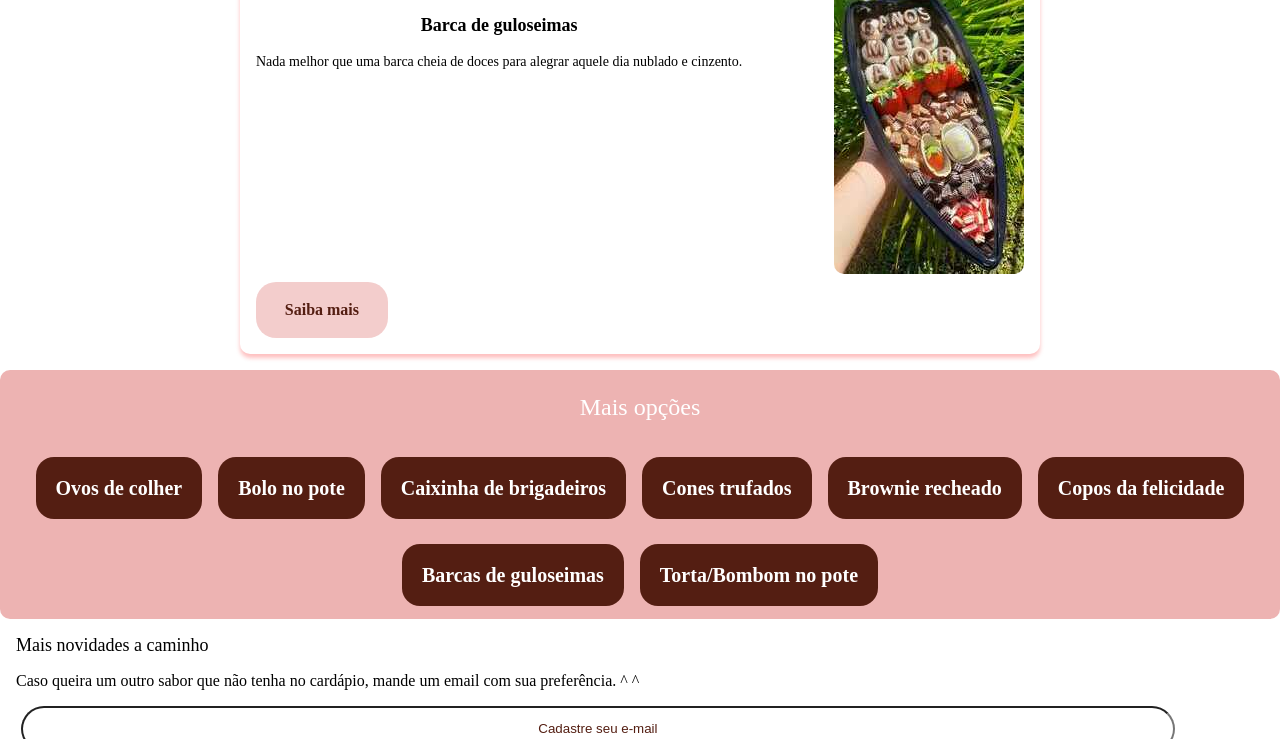
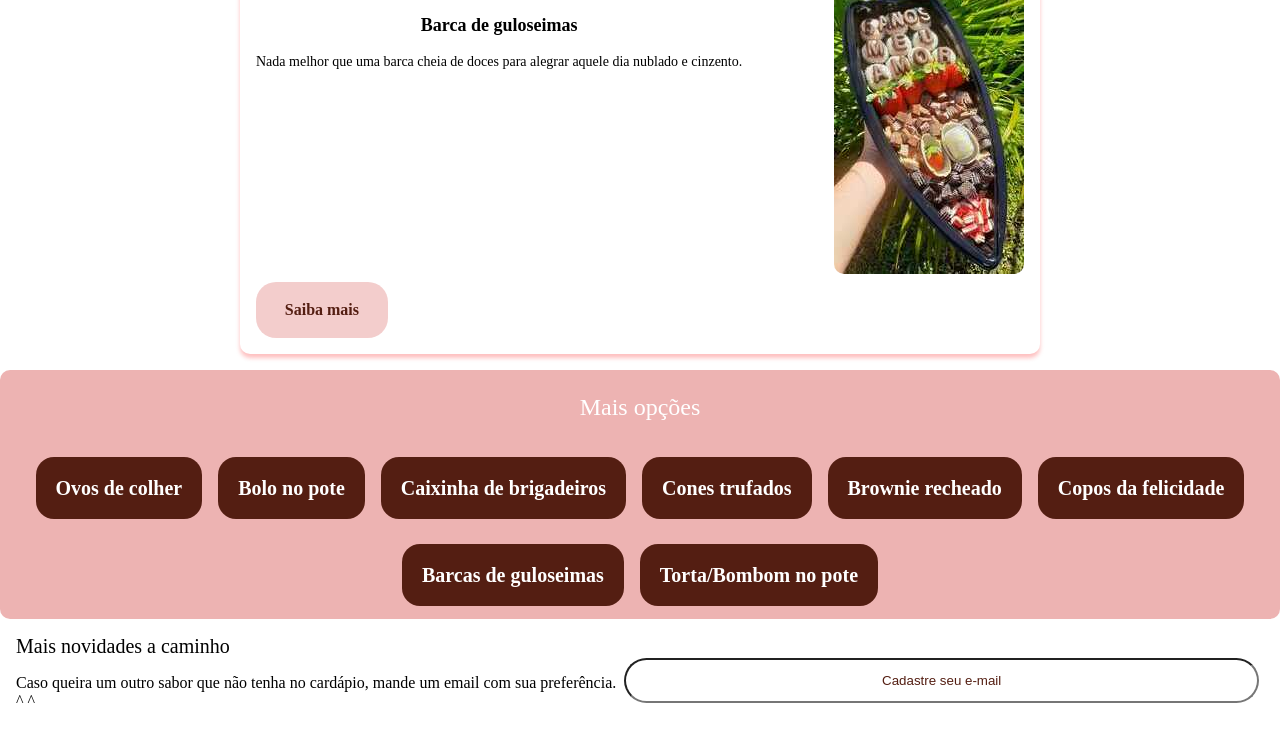
Before and after one commit to kthcsz/mobile-prova, a plain HTML site: page index.html in a window 1280 px wide. Shown: the part 738-1477 px from the top of the page. Drawn offline with nearby package versions, Linux system fonts and the light colour scheme; a web font is replaced by a local one.

Commit message:
Update contato.css

```diff
--- a/contato.css
+++ b/contato.css
@@ -2,8 +2,8 @@
     background-color: var(--cor-de--fundo);
     padding: 1em;
 }
-.contato_titulo, .contato_texto{
-    color: var(#000000);
+.contato__titulo, .contato__texto{
+    color: var(--cor-do-menu-fundo);
 }
 .contato__titulo{
     font-size: 18px;
@@ -26,7 +26,7 @@
     text-align: center;
     color: var(--titulo);
 }
-@media screen and(min-width:808px){
+@media screen and (min-width:808px){
     .contato{
         display: flex;
         justify-content: center;
```
